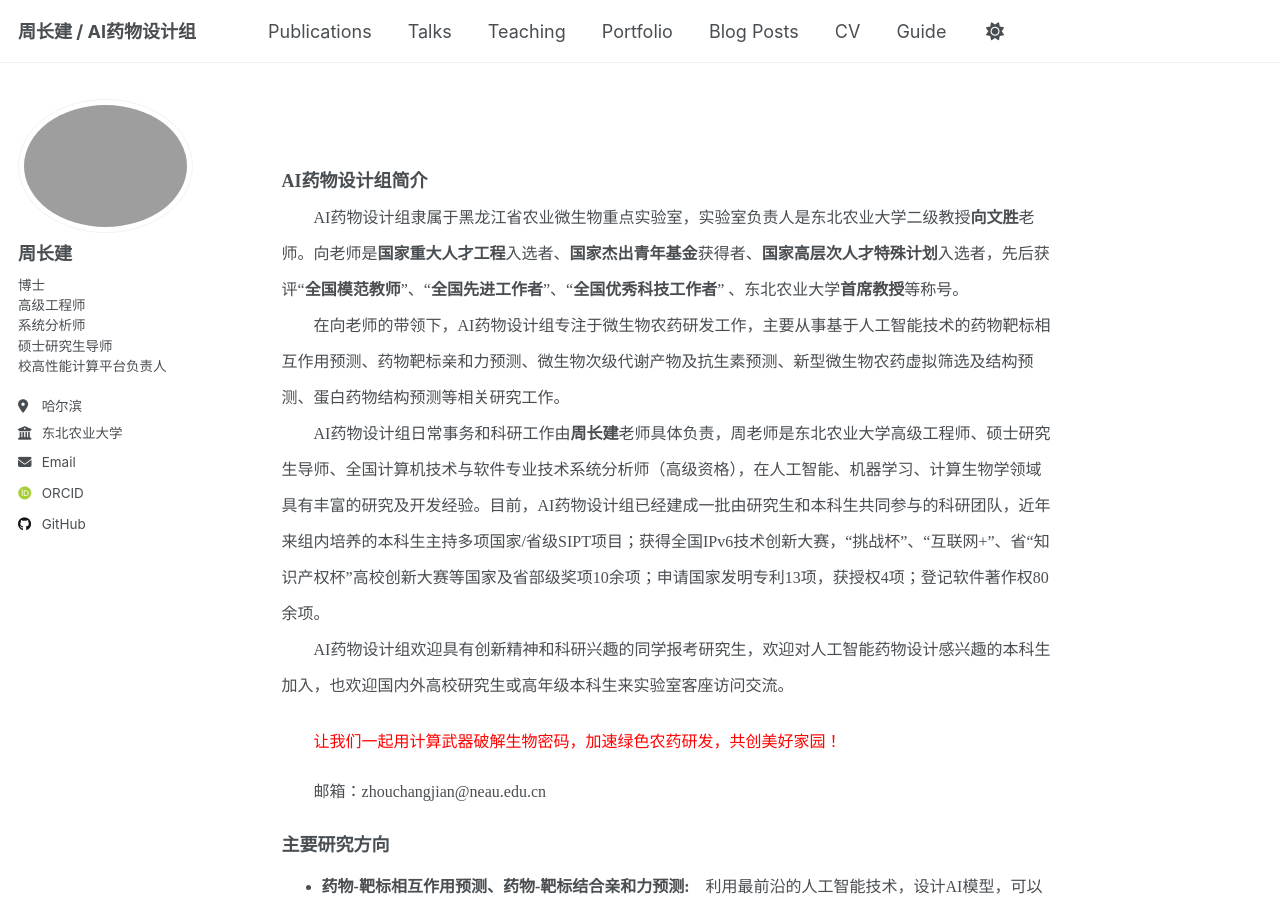
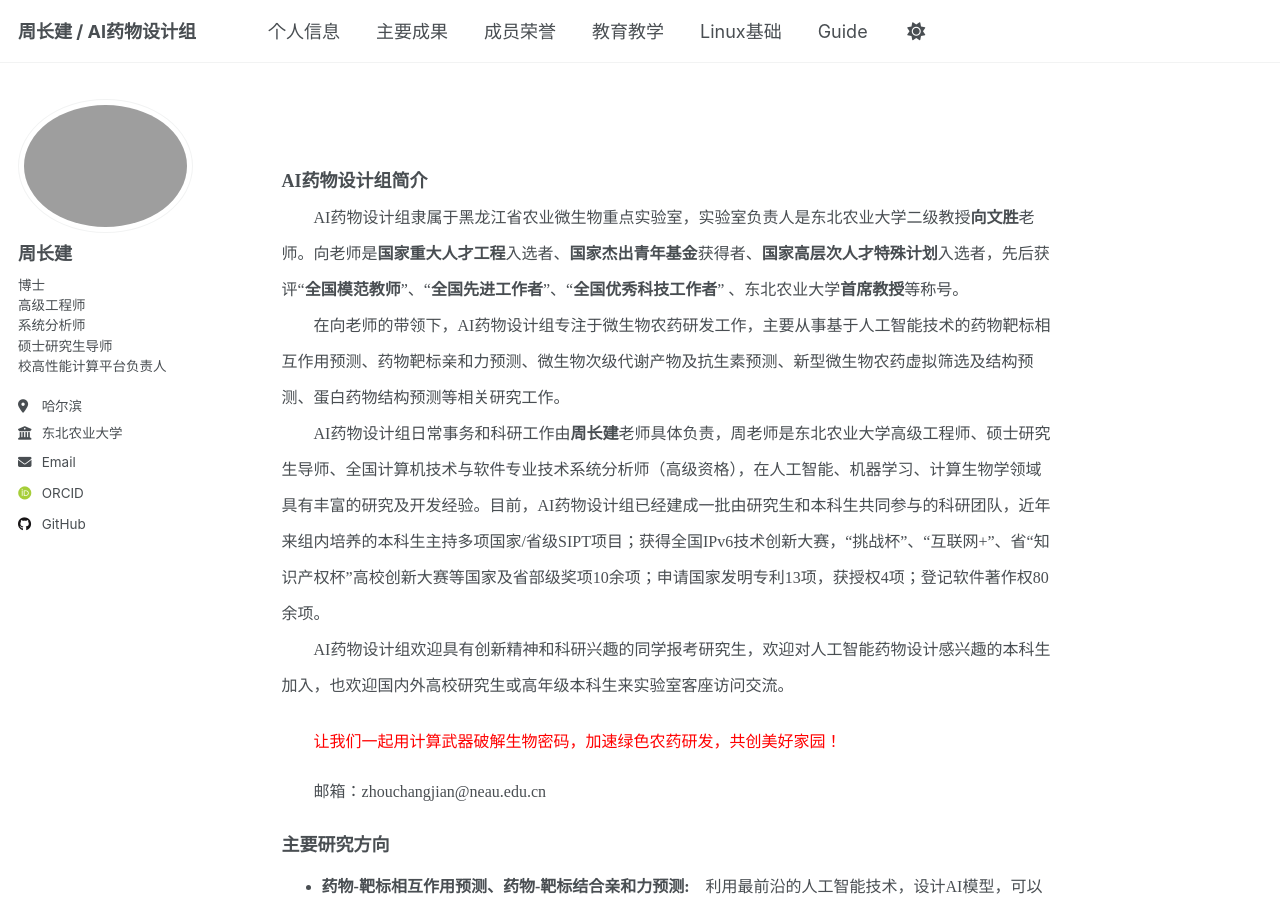
Before and after one commit to HPC-NEAU/zhoucj, a Jekyll site: the page built from _pages/about.md, in a window 1280 px wide and 900 px high. Built offline with Jekyll 4.4.1, drawn with Linux system fonts in a browser that asks for light colours; some web fonts are replaced.

Commit message:
Update navigation.yml

```diff
--- a/_data/navigation.yml
+++ b/_data/navigation.yml
@@ -8,23 +8,20 @@
 #      Markdown formatted page while the second is generated using JSON.
 
 main:
-  - title: "Publications"
+  - title: "个人信息"
+    url: /cv/
+
+  - title: "主要成果"
     url: /publications/
 
-  - title: "Talks"
-    url: /talks/
+  - title: "成员荣誉"
+    url: /honor/
 
-  - title: "Teaching"
+  - title: "教育教学"
     url: /teaching/
 
-  - title: "Portfolio"
-    url: /portfolio/
-
-  - title: "Blog Posts"
-    url: /year-archive/
-
-  - title: "CV"
-    url: /cv/
+  - title: "Linux基础"
+    url: /Linux/
 
   # - title: "CV"
   #   url: /cv-json/
```
